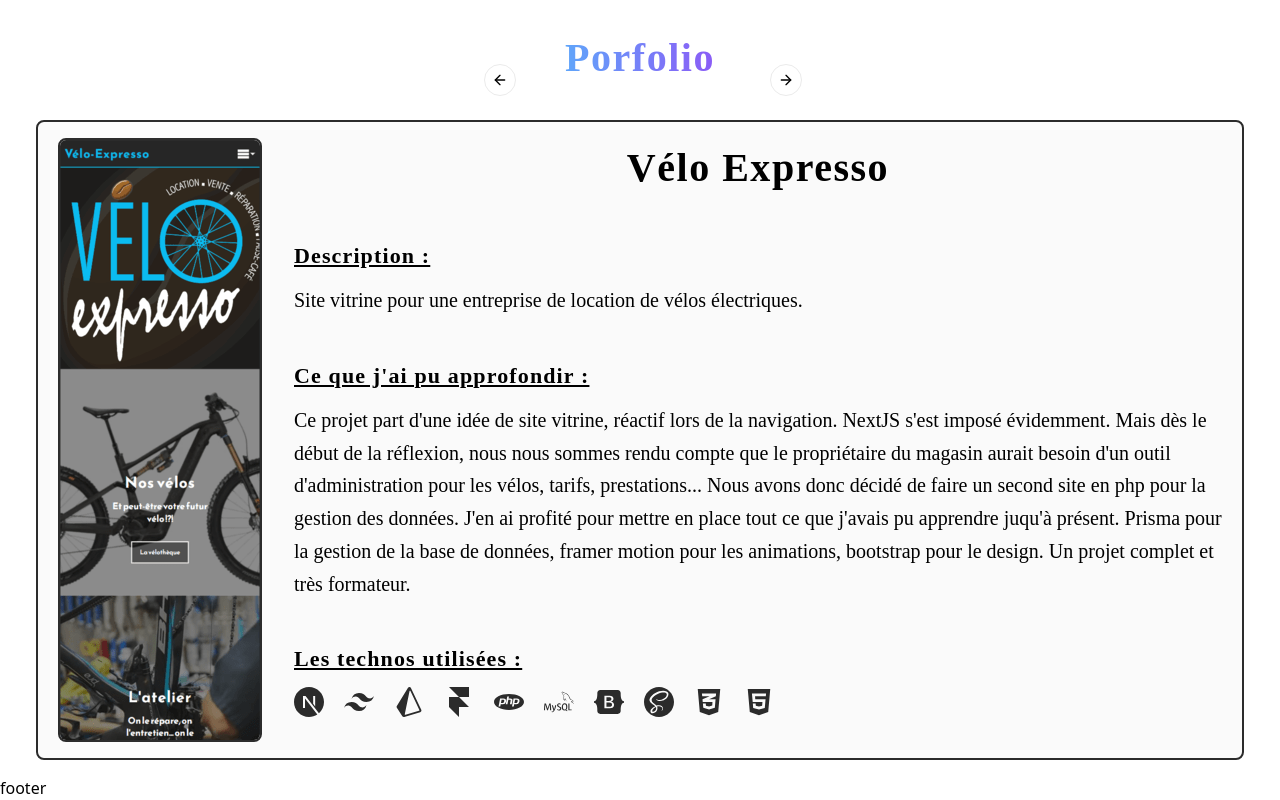
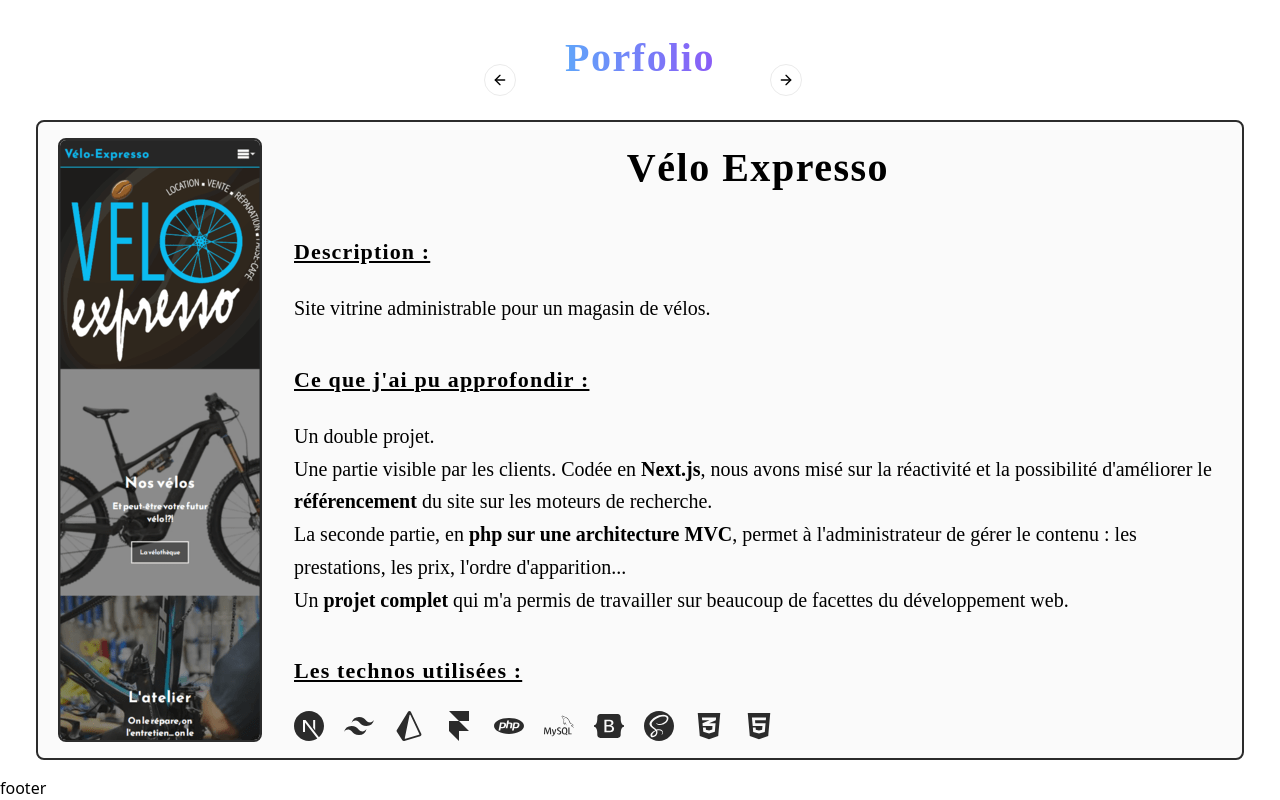
Before and after one commit to ChristopheC-83/c_de_c_front, a Next.js app: page / in a window 1280 px wide. Shown: the part 1586-2386 px from the top of the page. Built offline with nearby package versions, Linux system fonts and the light colour scheme; a web font is replaced by a local one.

Commit message:
modif textes pf

```diff
--- a/components/homeComponents/portfolio/components/PageCard.tsx
+++ b/components/homeComponents/portfolio/components/PageCard.tsx
@@ -45,19 +45,19 @@ export default function PageCard({ page }: PageCardProps) {
       <div className="flex-1 flex flex-col justify-between p-2 sm:p-3 md:p-4">
         <h2 className="text-center">{page.title}</h2>
         <div>
-          <h4 className="mb-3">
+          <h4 className="my-6">
             <u>Description : </u>
           </h4>
           <p>{page.description}</p>
         </div>
         <div>
-          <h4 className="mb-3">
+          <h4 className="my-6">
             <u>Ce que j'ai pu approfondir : </u>
           </h4>
           <p>{page.more}</p>
         </div>
-        <div className="mb-6">
-          <h4 className="mb-3">
+        <div className="">
+          <h4 className="my-6">
             <u>Les technos utilisées : </u>
           </h4>
           <div className="flex gap-5 flex-wrap w-full">
@@ -70,7 +70,7 @@ export default function PageCard({ page }: PageCardProps) {
                     </div>
                   </TooltipTrigger>
                   <TooltipContent>
-                    <p className="text-sm">
+                    <p className="text-sm ">
                       {techno.label}
                     </p>
                   </TooltipContent>
--- a/datas/portfolioList.tsx
+++ b/datas/portfolioList.tsx
@@ -1,3 +1,4 @@
+/* eslint-disable react/no-unescaped-entities */
 /* eslint-disable react/jsx-key */
 import { PortfolioType } from "@/helpers/customTypes";
 import { FaHtml5 } from "react-icons/fa6";
@@ -9,9 +10,9 @@ import { SiPrisma } from "react-icons/si";
 import { SiFramer } from "react-icons/si";
 import { SiBootstrap } from "react-icons/si";
 import { SiSass } from "react-icons/si";
-import { SiReact } from "react-icons/si";import { SiGreensock } from "react-icons/si";
+import { SiReact } from "react-icons/si";
+import { SiGreensock } from "react-icons/si";
 import { SiMysql } from "react-icons/si";
-
 
 export const portfolioList: PortfolioType[] = [
   {
@@ -19,8 +20,7 @@ export const portfolioList: PortfolioType[] = [
     title: "Vélo Expresso",
     imageDestop: "/images/portfolio/portrait_velo_expresso-min.png",
     imageMobile: "/images/portfolio/paysage_velo_expresso-min.png",
-    description:
-      "Site vitrine pour une entreprise de location de vélos électriques.",
+    description: "Site vitrine administrable pour un magasin de vélos.",
     link: "https://velo-expresso-front.vercel.app/",
     githubFront: "",
     githubBack: "",
@@ -36,7 +36,19 @@ export const portfolioList: PortfolioType[] = [
       { id: 9, icon: <FaCss3Alt />, label: "css" },
       { id: 10, icon: <FaHtml5 />, label: "html" },
     ],
-    more: "Ce projet part d'une idée de site vitrine, réactif lors de la navigation. NextJS s'est imposé évidemment. Mais dès le début de la réflexion, nous nous sommes rendu compte que le propriétaire du magasin aurait besoin d'un outil d'administration pour les vélos, tarifs, prestations... Nous avons donc décidé de faire un second site en php pour la gestion des données. J'en ai profité pour mettre en place tout ce que j'avais pu apprendre juqu'à présent. Prisma pour la gestion de la base de données, framer motion pour les animations, bootstrap pour le design. Un projet complet et très formateur.",
+    more: (
+      <>
+        Un double projet. <br />
+        Une partie visible par les clients. Codée en <b>Next.js</b>, nous avons misé
+        sur la réactivité et la possibilité d'améliorer le <b>référencement</b> du site
+        sur les moteurs de recherche. <br />
+        La seconde partie, en <b>php sur une architecture MVC</b>, permet à
+        l'administrateur de gérer le contenu : les prestations, les prix, l'ordre
+        d'apparition... <br />
+        Un <b>projet complet</b> qui m'a permis de travailler sur beaucoup de facettes
+        du développement web.
+      </>
+    ),
   },
   {
     id: 2,
@@ -47,21 +59,36 @@ export const portfolioList: PortfolioType[] = [
     link: "https://christophe-cuisine.fr/",
     githubFront: "",
     githubBack: "",
-    technos:  [
+    technos: [
       { id: 1, icon: <SiReact />, label: "react" },
       { id: 2, icon: <SiGreensock />, label: "greensock" },
       { id: 3, icon: <SiSass />, label: "sass" },
       { id: 4, icon: <FaCss3Alt />, label: "css" },
       { id: 5, icon: <FaHtml5 />, label: "html" },
     ],
-    more: "Ce projet est un site vitrine pour un artisan.Pour moi même en fait 😅 !  Je passe de la conception de cuisisnes à la conception de site et outils web. Développé en React et statique, l'idée était d'être simple et sobre dans la réalisation pour un lisibilité maximale. Ce n'était pas prévu, mais cette production m'a ramené plus de clients que nécessaire !",
+    more: (
+      <>
+        Ce projet est un site vitrine pour un artisan. Moi même en fait 😅 !
+        <br />
+        Je passe de la pose de cuisines à la conception de sites et d' outils
+        web.
+        <br />
+        Développé en <b>React</b> et avec des données statiques dans une <b>API Context</b>,
+        l'idée était d'être simple et sobre dans la réalisation pour un
+        lisibilité maximale. <br />
+        De légères <b>animations avec GSAP</b> pour une navigation plus agréable.<br/>
+        Ce n'était pas prévu, mais cette production m'a ramené plus de clients
+        que nécessaire !
+      </>
+    ),
   },
   {
     id: 3,
     title: "un blog",
     imageDestop: "/images/portfolio/portrait_blog-min.png",
     imageMobile: "/images/portfolio/paysage_blog-min.png",
-    description: "Un blog pour partager mes expériences et mes projets.",
+    description:
+      "Un blog pour partager mes expériences, mes projets et mes idées.",
     link: "https://blog.barpat.fun/",
     githubFront: "",
     githubBack: "",
@@ -73,7 +100,24 @@ export const portfolioList: PortfolioType[] = [
       { id: 5, icon: <FaCss3Alt />, label: "css" },
       { id: 6, icon: <FaHtml5 />, label: "html" },
     ],
-    more: "Dans le cadre d'une formation, nous devions exploiter php et une architecture MVC. J'ai donc décidé de créer un blog pour partager mes expériences et mes projets. J'ai utilisé bootstrap pour le design et php pour la gestion des données. Les articles sont stockés dans une base de données MySQL. L'administrateur a accés à un tableau de bord pour la gestion des articles, des utilisateurs. Il peut écrire, modifier, supprimer les articles. Il peut aussi gérer les utilisateurs, les rôles, les droits. Un projet complet pour une formation complète.",
+    more: (
+      <>
+        Dans le cadre d'une formation, nous devions exploiter{" "}
+        <b>php et une architecture MVC</b>.<br />
+        J'ai donc décidé de créer un blog pour partager mes expériences et mes
+        projets. <br />
+        J'ai utilisé <b>bootstrap</b> pour le design et <b>php</b> pour la gestion des
+        données.
+        <br /> Les articles sont stockés dans une <b>base de données MySQL</b>.
+        <br /> L'administrateur a accés à un tableau de bord pour la gestion des
+        articles, des utilisateurs. Il peut écrire, modifier, supprimer les
+        articles (le célèbre <b>CRUD</b>). Il peut aussi gérer les utilisateurs, les rôles, les droits.<br/>
+        Un projet complet pour une formation complète autour de la <b>
+          gestion des
+          données
+        </b>.
+      </>
+    ),
   },
   {
     id: 4,
@@ -91,6 +135,19 @@ export const portfolioList: PortfolioType[] = [
       { id: 4, icon: <FaCss3Alt />, label: "css" },
       { id: 5, icon: <FaHtml5 />, label: "html" },
     ],
-    more: "Parce que c'est à travers des projets perso qu'on apprend le plus lors de notre formation, j'ai réalisé un site de présentation. Pas un CV des plus sérieux, mais un site qui me ressemble. J'ai utilisé React pour la dynamique et sass pour le design. J'ai aussi utilisé des animations pour rendre le site plus vivant. La librairie GSAP est vraiment complète pour ce genre de projet. Pour finir, l'API de contexte de React m'a permis de gérer l'état global du site.",
+    more: (
+      <>
+        {" "}
+        Parce que c'est à travers des projets perso qu'on apprend le plus lors
+        de notre formation, j'ai réalisé un site de présentation pour m'exercer
+        à la manimulation de <b>React</b>.<br />
+        Pas un CV des plus sérieux, mais un site qui me ressemble.<br/>J'ai utilisé
+        ce <b>framework</b> pour le dynamisme et <b>SASS</b> pour le design.
+        <br />
+        La <b>librairie GSAP</b> est vraiment complète animer un projet web.
+        <br /> Pour finir, l'<b>API de contexte</b> de React m'a permis de gérer
+        l'état global du site.
+      </>
+    ),
   },
 ];
--- a/helpers/customTypes.ts
+++ b/helpers/customTypes.ts
@@ -24,6 +24,6 @@ export type PortfolioType = {
   githubFront: string;
   githubBack: string;
   technos: { id: number; icon: JSX.Element; label: string }[];
-  more: string;
+  more: JSX.Element;
 
 }
```
